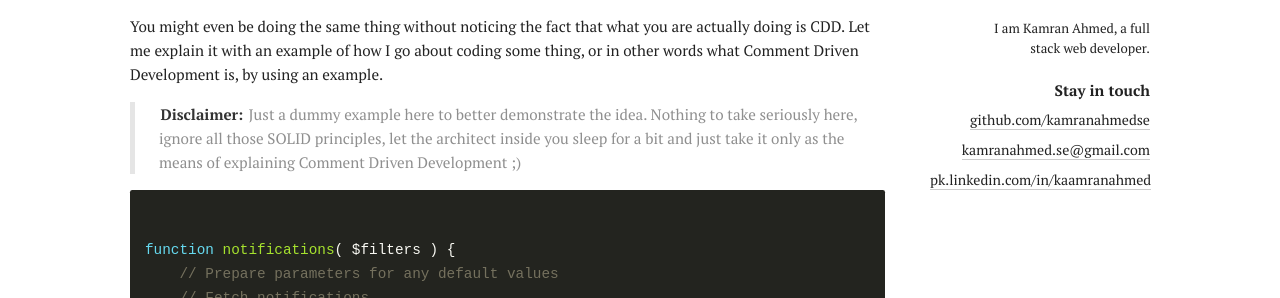
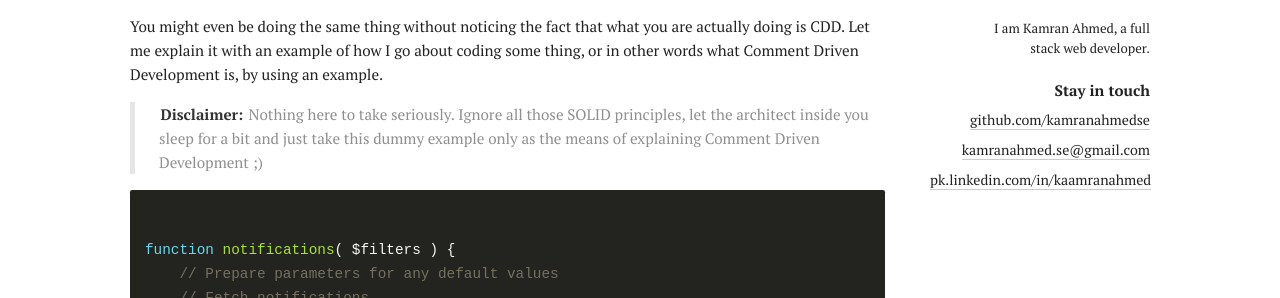
Before and after one commit to kamranahmedse/kamranahmedse.github.io, a Jekyll site: the page built from blog/_posts/2016-01-21-let-the-comments-drive-your-code.md, in a window 1280 px wide. Shown: the part 396-694 px from the top of the page. Built offline with Jekyll 4.4.1, drawn with Linux system fonts in a browser that asks for light colours; comment, search, counter and statistics services are not loaded.

Commit message:
Update 2016-01-21-let-the-comments-drive-your-code.md

```diff
--- a/blog/_posts/2016-01-21-let-the-comments-drive-your-code.md
+++ b/blog/_posts/2016-01-21-let-the-comments-drive-your-code.md
@@ -8,7 +8,7 @@ Whenever, I am coding something large or complicated or something where things m
 
 You might even be doing the same thing without noticing the fact that what you are actually doing is CDD. Let me explain it with an example of how I go about coding some thing, or in other words what Comment Driven Development is, by using an example.
 
->**Disclaimer:** Just a dummy example here to better demonstrate the idea. Nothing to take seriously here, ignore all those SOLID principles, let the architect inside you sleep for a bit and just take it only as the means of explaining Comment Driven Development ;)
+>**Disclaimer:** Nothing here to take seriously. Ignore all those SOLID principles, let the architect inside you sleep for a bit and just take this dummy example only as the means of explaining Comment Driven Development ;)
 
 
 <pre><code class="php">
```
